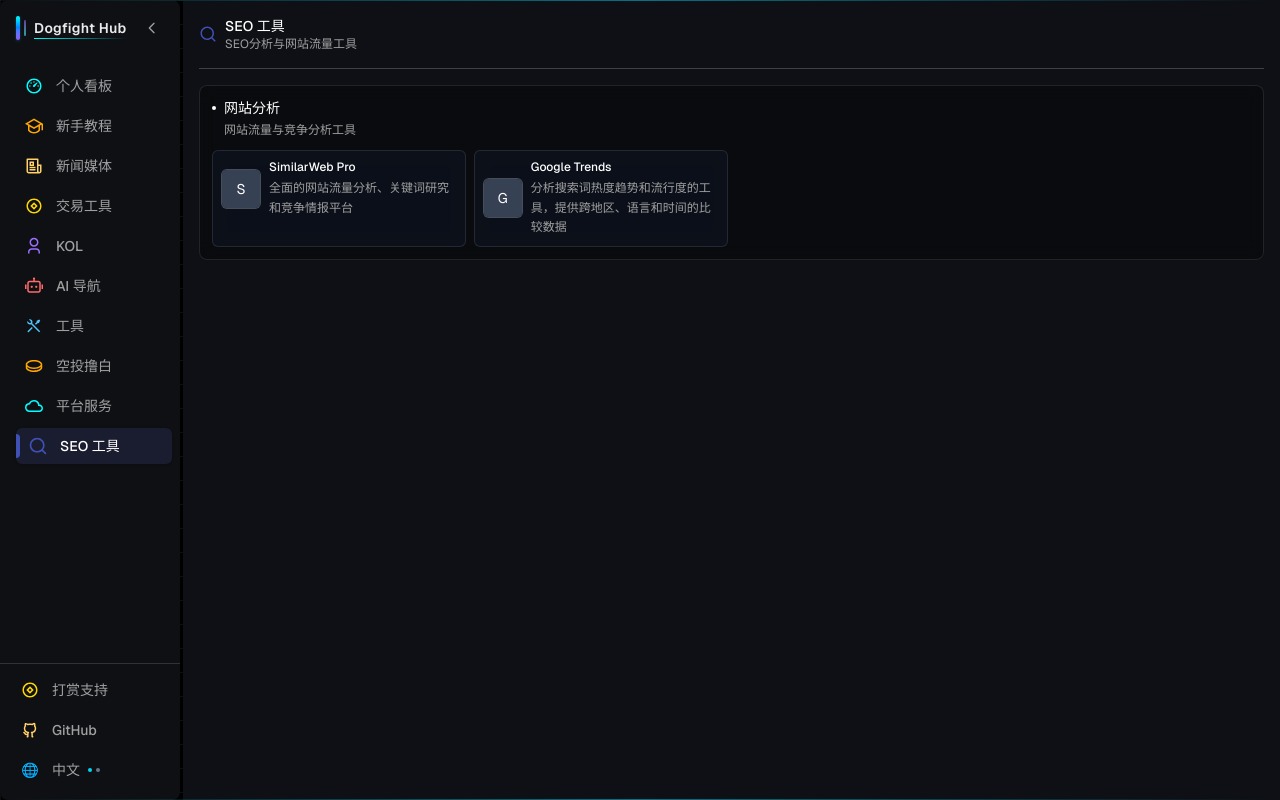
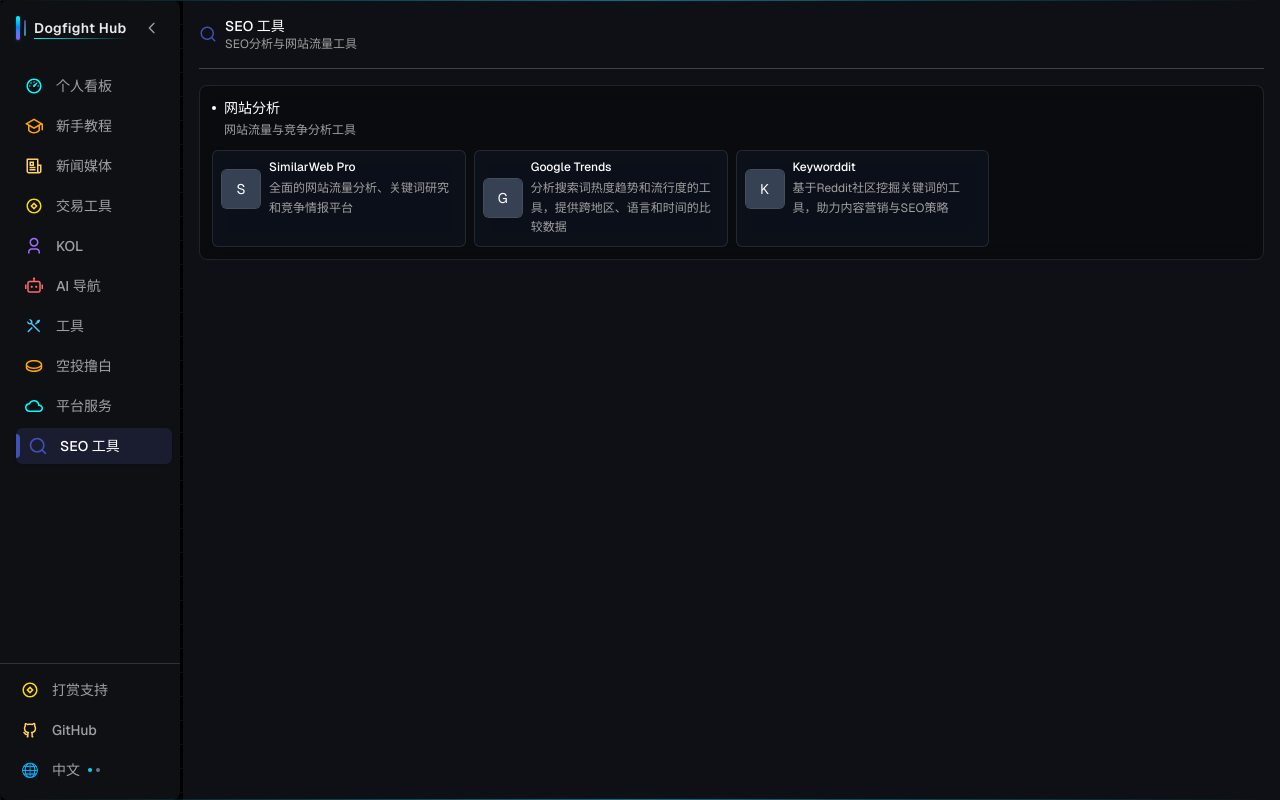
Before and after one commit to sumingcheng/smc-nav, a Next.js app: page /seo in a window 1280 px wide. Built offline with nearby package versions, Linux system fonts and the light colour scheme.

Commit message:
feat: add Keyworddit tool to SEO section with description and icon

```diff
--- a/src/data/seo.tsx
+++ b/src/data/seo.tsx
@@ -24,6 +24,12 @@
           description: '分析搜索词热度趋势和流行度的工具，提供跨地区、语言和时间的比较数据',
           icon: 'https://www.google.com/s2/favicons?domain=google.com&sz=64',
         },
+        {
+          name: 'Keyworddit',
+          url: 'https://www.highervisibility.com/seo/tools/keyworddit/',
+          description: '基于Reddit社区挖掘关键词的工具，助力内容营销与SEO策略',
+          icon: 'https://www.google.com/s2/favicons?domain=highervisibility.com&sz=64',
+        },
       ],
     },
   ],
```
